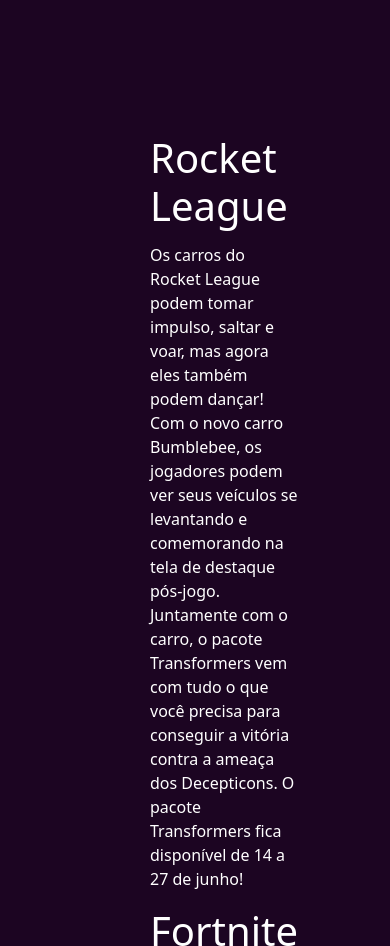
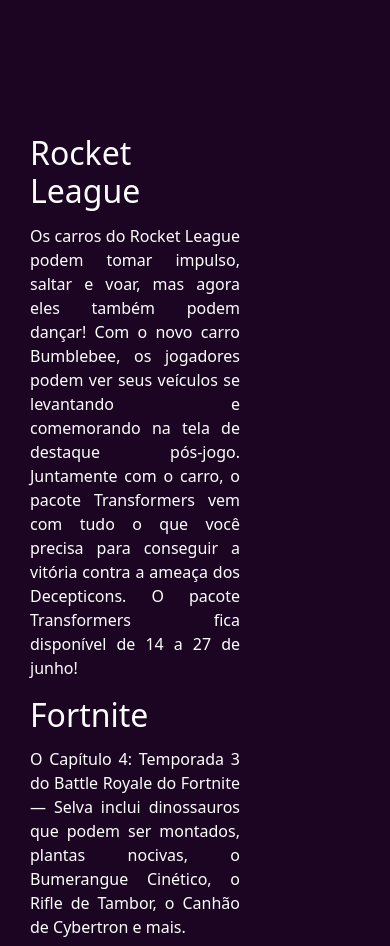
Before and after one commit to PauloRobertoLemos/Projeto-Website, a plain HTML site: page Game.html in a window 390 px wide. Shown: the part 860-1806 px from the top of the page. Drawn offline with nearby package versions, Linux system fonts and the light colour scheme.

Commit message:
ajuste no conteudo do Game

```diff
--- a/css/nav/Game.css
+++ b/css/nav/Game.css
@@ -203,6 +203,12 @@
     }
     #conteudo h2{
         padding: 0;
+        font-size: 2rem;
+        margin-left: -120px;
+    }
+    #conteudo p{
+        margin-left: -120px;
+        text-align: justify;
     }
 }
 /* Configurando as imagens */
```
Also changed, not shown: Game.html (+1 -1 lines).
